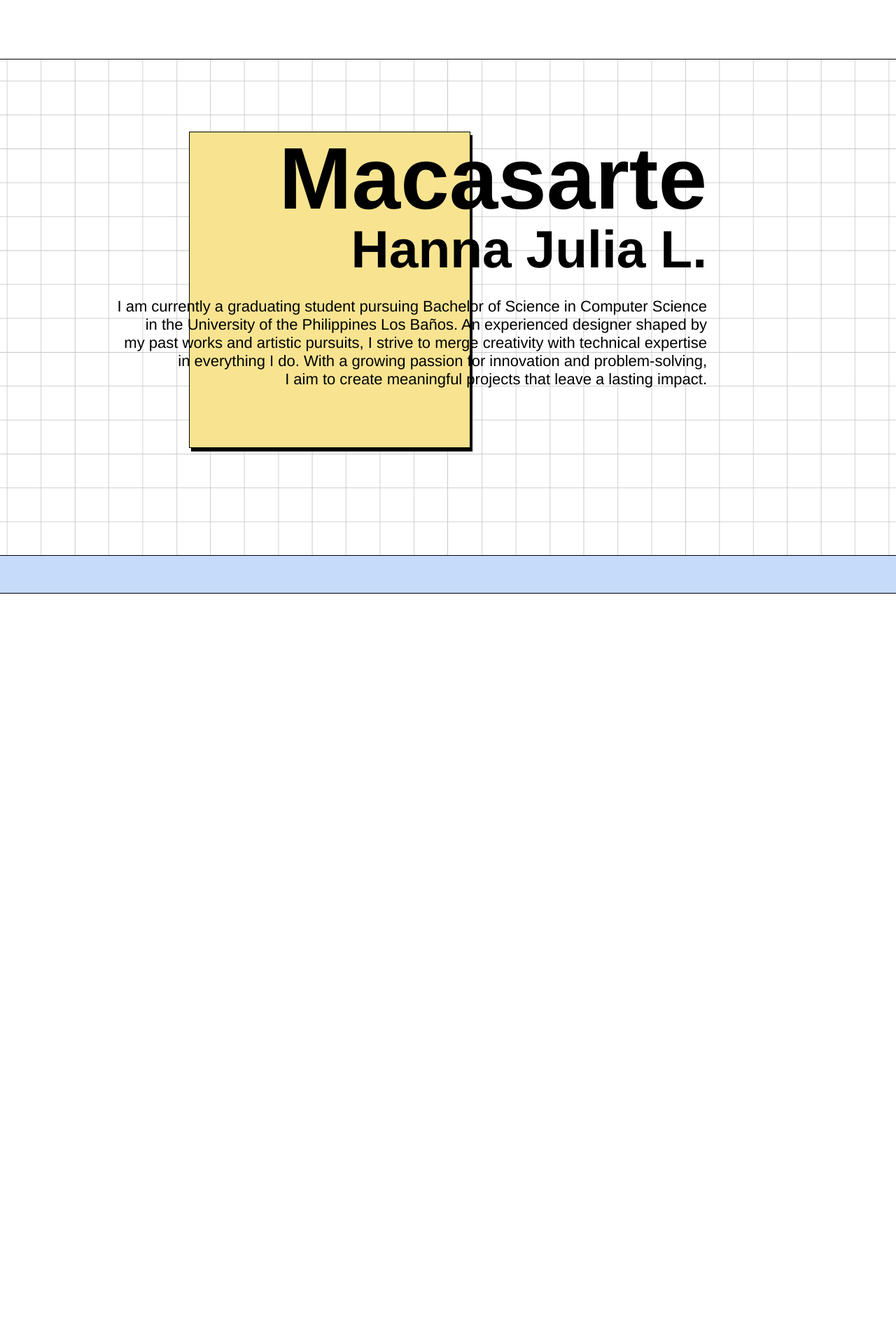
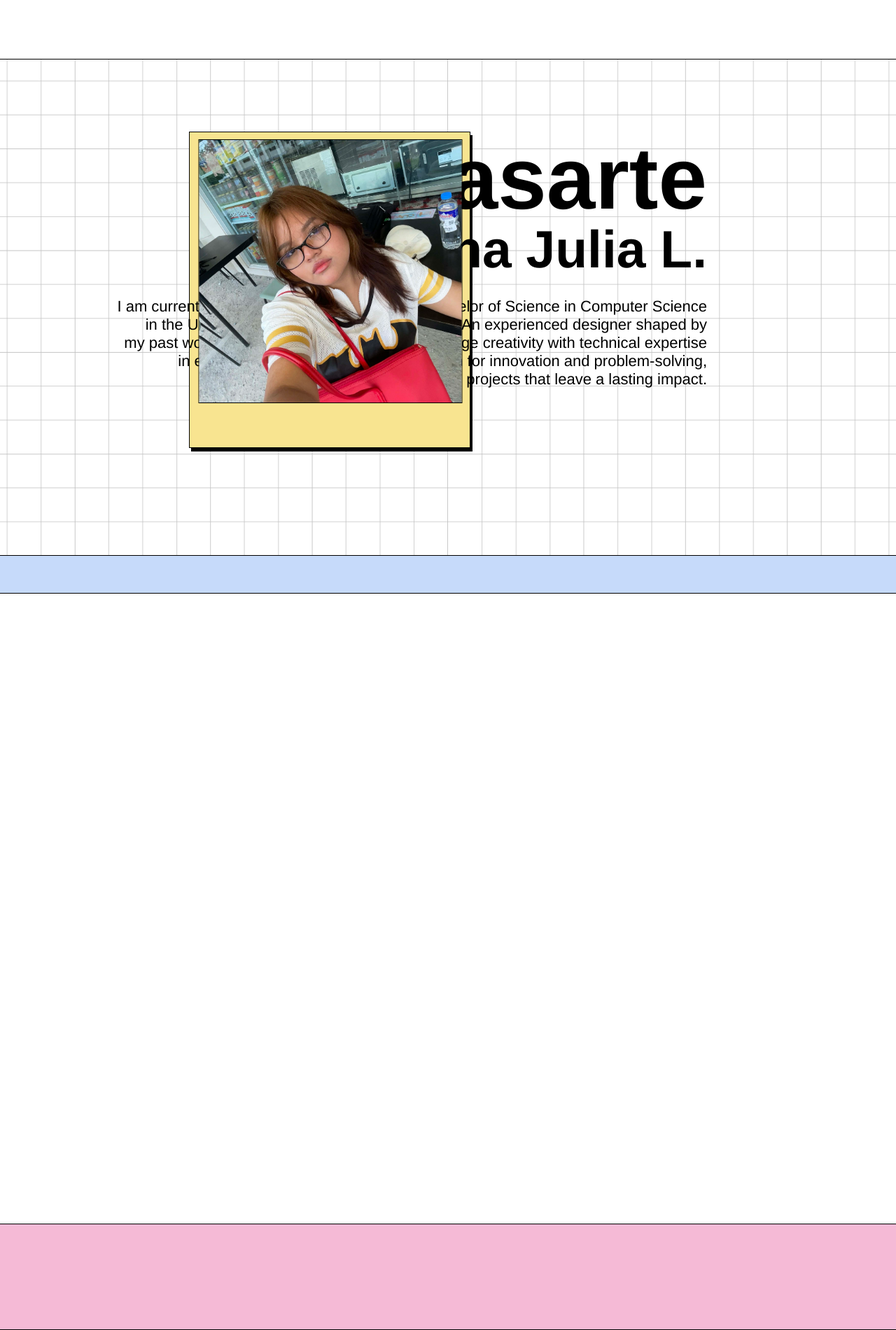
Before and after one commit to hxnnmacs/cmsc100-U5L-macasarte-exer2, a plain HTML site: page index.html in a window 1280 px wide. Shown: the part 127-2027 px from the top of the page at 70% size. Before the commit the page ends 1845 px from the top, so only its background shows below. Drawn offline with Linux system fonts and the light colour scheme.

Commit message:
[ADDED] Featured photo, 'more' section (where skills, projects are located), footer section.

```diff
--- a/flex.css
+++ b/flex.css
@@ -120,9 +120,27 @@ html, body {           /*resets padding and allow elements/divs to take up space
 
 .more.banner {
     width: 100%;
-    height: 870px;
+    height: 900px;
     position: relative;
 
+}
+
+.footer {
+    width: 100%;
+    height: 150px;
+    background-color: #f5bad6;
+    position: relative;
+}
+
+.main.banner .featured.photo {
+    width: 375px; /* scale width */
+    height: auto; /* keep aspect ratio */
+    position: absolute; /* place it freely inside banner */
+    top: 276px; /* distance from top of banner */
+    left: 472px; /* start at middle horizontally */
+    transform: translateX(-50%); /* center horizontally */
+    border: 1px solid black; /* optional border */
+    z-index: 7;
 }
 
 /* REFERENCES
--- a/index.html
+++ b/index.html
@@ -37,6 +37,8 @@
         <div class="first name mi"> Hanna Julia L. </div>
         <div class="surname"> Macasarte </div>
 
+        <img class="featured photo" src="featured photo.jpg">
+
         <div class="photo border"></div>
         <div class="photo shadow"></div>
 
@@ -52,6 +54,13 @@
 
     </div>
 
+    <div class="thin border"> </div>
+
+    <div class="footer"> </div>
+
+    <div class="thin border"> </div>
+
+
   </body>
 
 </html>
```
Also changed, not shown: featured photo.jpg (added).
